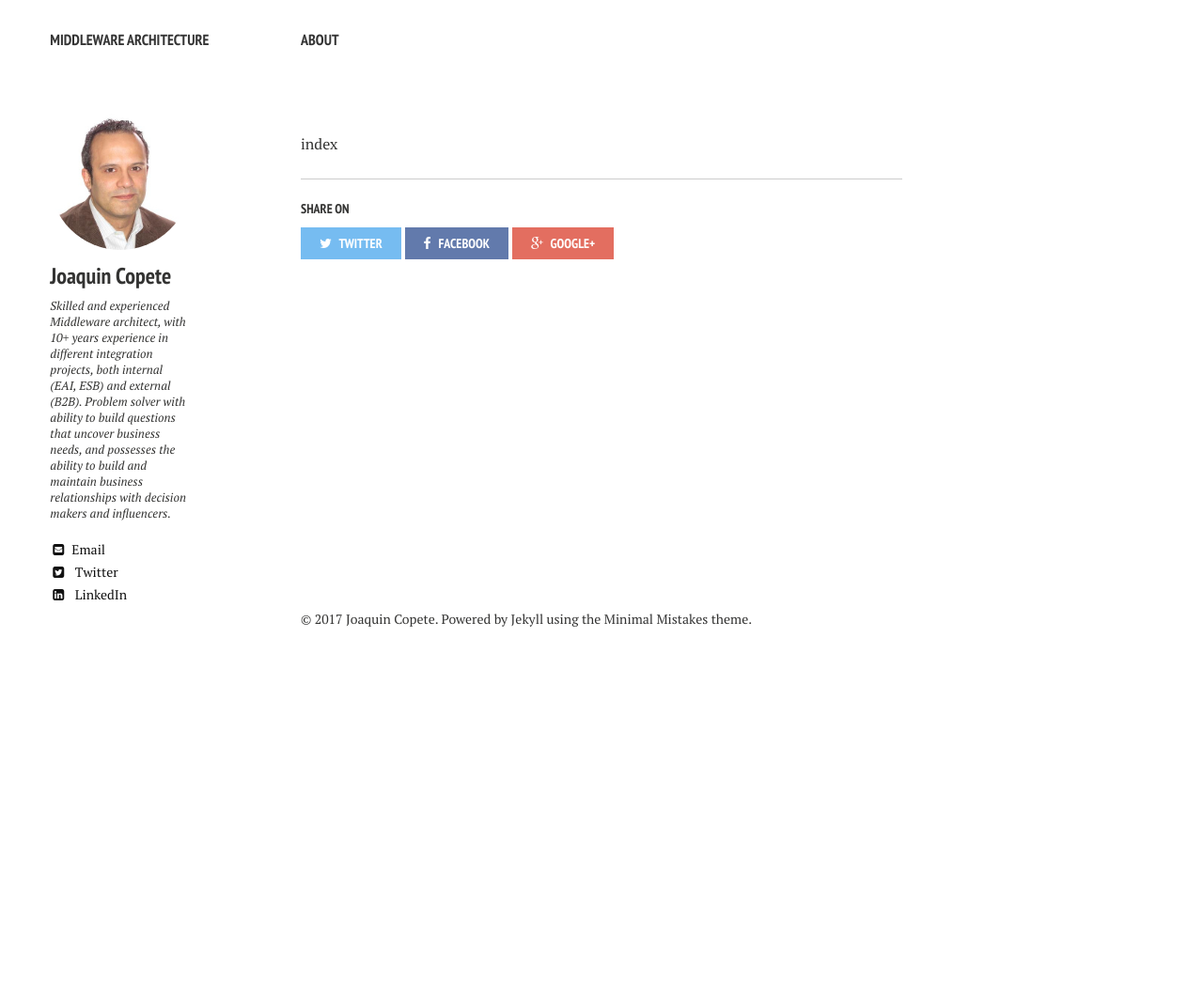
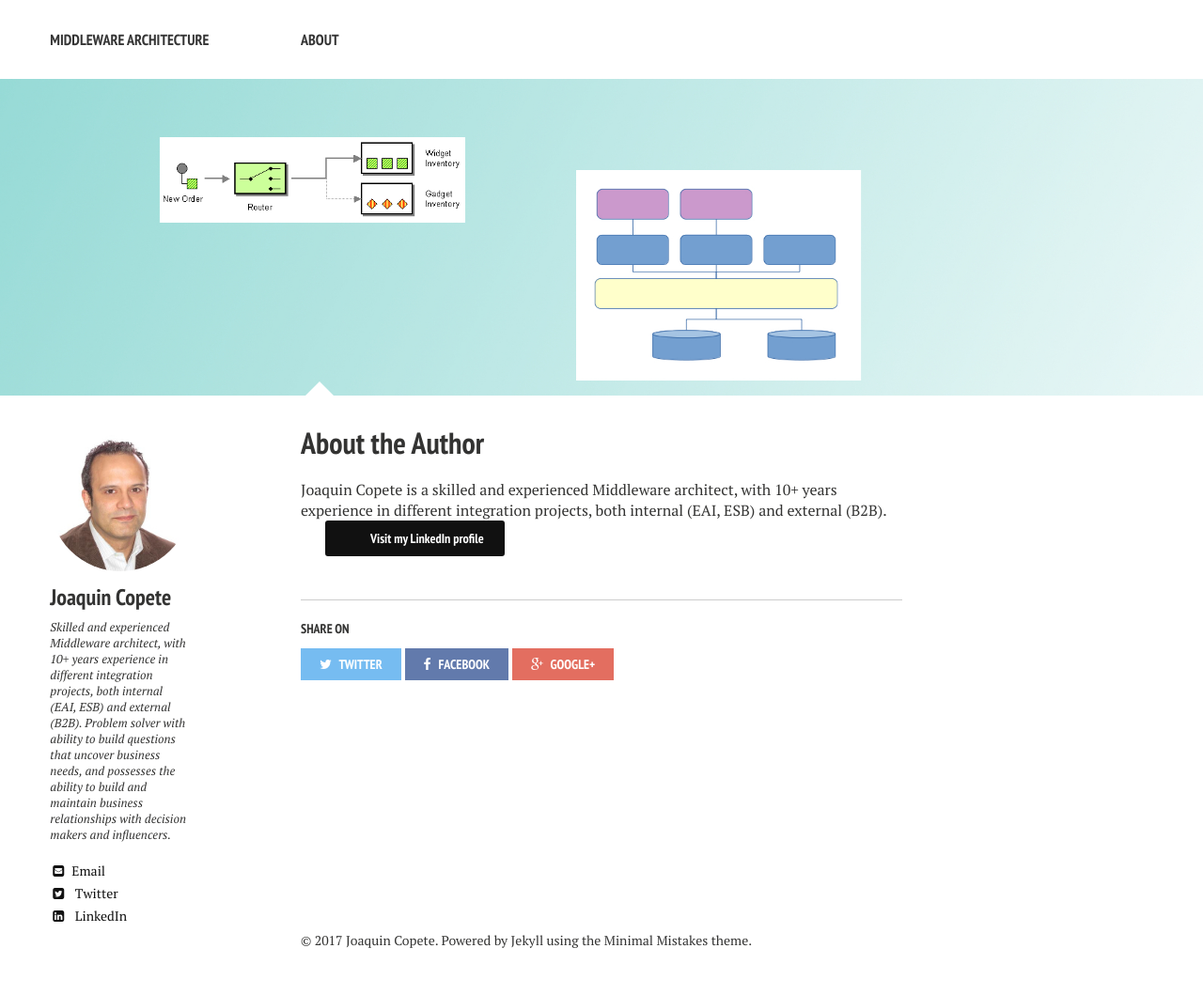
Before and after one commit to jcopete/jcopete.github.io, a Jekyll site: the page built from pages/landing/index.md, in a window 1280 px wide. Shown: the whole page at 94% size. Built offline with Jekyll 4.4.1, drawn with Linux system fonts in a browser that asks for light colours; nearby versions of some CDN libraries; our own code applies the rules of GitHub Pages for plain Markdown files; before the commit the page ends 900 px from its top, so only the background shows below that.

Commit message:
Update index.md

```diff
--- a/pages/landing/index.md
+++ b/pages/landing/index.md
@@ -1 +1,14 @@
-index
+---
+layout: page
+title: About the Author
+tags: [about, author, jcopete, middleware, middleware architect]
+modified: 2014-08-08T20:53:07.573882-04:00
+comments: true
+image:
+    feature: Degraded_2.jpg
+---
+
+Joaquin Copete is a skilled and experienced Middleware architect, with 10+ years experience in different integration projects, both internal (EAI, ESB) and external (B2B).
+
+
+<a markdown="0" href="http://linkedin.com/in/jcopete" class="btn">Visit my LinkedIn profile</a>
```
